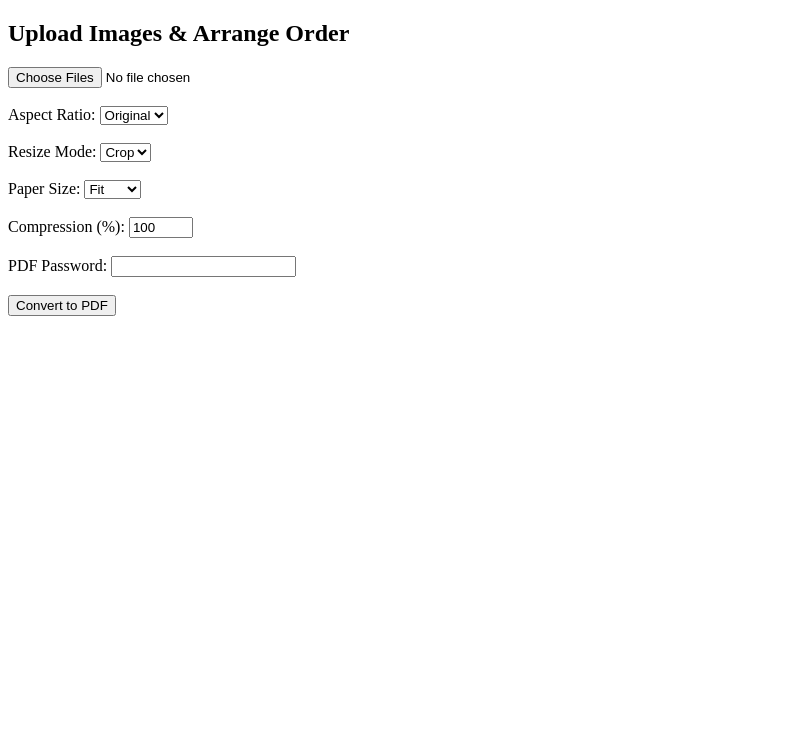
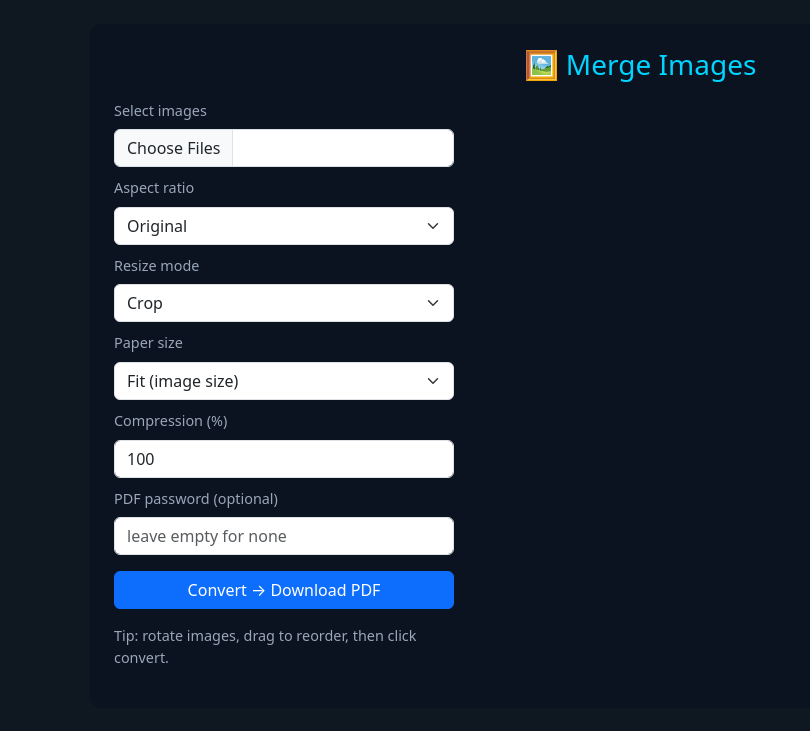
Before and after one commit to Nishant8704/image-merger, a Flask app: page / in a window 1280 px wide. Shown: the top 731 px of the page, without its empty margins (0-810 px from the left). Run offline with Flask 3, Linux system fonts and the light colour scheme; some libraries are stand-ins or nearby versions.

Commit message:
Update For UI

```diff
--- a/app.py
+++ b/app.py
@@ -1,116 +1,164 @@
-from flask import Flask, render_template, request, send_file
-from werkzeug.utils import secure_filename
+from flask import Flask, render_template, request, send_file, abort
 from PIL import Image, ImageOps
-from io import BytesIO
-from PyPDF2 import PdfWriter
-import os
+import io, os, json
+from PyPDF2 import PdfWriter, PdfReader
 
-app = Flask(__name__)
+app = Flask(__name__, template_folder="templates")
 
-# Standard paper sizes in points (1 point = 1/72 inch)
+# Paper sizes (pixels at ~300 DPI)
 PAPER_SIZES = {
-    "A4": (595, 842),       # 8.27 × 11.69 inches
-    "Letter": (612, 792),   # 8.5 × 11 inches
+    "A4": (1240, 1754),
+    "Letter": (1275, 1650),
+    "fit": None
 }
 
-def parse_aspect_ratio(ratio_str):
-    """Parses aspect ratio string like '16:9' into a float."""
-    if ratio_str == "original":
-        return None
-    w, h = map(int, ratio_str.split(":"))
-    return w / h
+def parse_int_safe(val, default=100):
+    """Convert value to int; return default if empty or invalid."""
+    try:
+        if val is None or str(val).strip() == "":
+            return default
+        return int(val)
+    except Exception:
+        return default
 
-def resize_image(img, target_aspect, mode, paper_size=None):
-    """Resize image with aspect ratio and paper size options."""
-    original_width, original_height = img.size
-    original_aspect = original_width / original_height
+def adjust_aspect_ratio(img, ratio, mode):
+    if ratio == "original":
+        return img
 
-    # Determine canvas size based on paper size
-    if paper_size and paper_size != "fit":
-        target_width, target_height = PAPER_SIZES.get(paper_size, img.size)
-    else:
-        target_width, target_height = original_width, original_height
-
-    # Adjust aspect ratio if needed
-    if target_aspect:
-        new_height = int(original_width / target_aspect)
-        if new_height <= original_height:
-            img = img.crop((0, (original_height - new_height) // 2, original_width, (original_height + new_height) // 2))
-        else:
-            new_width = int(original_height * target_aspect)
-            img = img.crop(((original_width - new_width) // 2, 0, (original_width + new_width) // 2, original_height))
-
-    # Resize and pad/crop based on mode
-    if paper_size and paper_size != "fit":
-        img = img.resize((target_width, target_height), Image.LANCZOS)
-        canvas = Image.new("RGB", (target_width, target_height), "white")
-
-        if mode == "pad":
-            img = ImageOps.contain(img, (target_width, target_height), method=Image.LANCZOS)
-            offset = ((target_width - img.size[0]) // 2, (target_height - img.size[1]) // 2)
-            canvas.paste(img, offset)
-        else:  # crop
-            img = ImageOps.fit(img, (target_width, target_height), method=Image.LANCZOS)
-            canvas = img
-
-        return canvas
+    width, height = img.size
+    if ratio == "4:3":
+        target_ratio = 4 / 3
+    elif ratio == "16:9":
+        target_ratio = 16 / 9
     else:
         return img
+
+    current_ratio = width / height
+
+    if mode == "crop":
+        # Crop to match target ratio
+        if current_ratio > target_ratio:  # too wide
+            new_width = int(height * target_ratio)
+            left = (width - new_width) // 2
+            img = img.crop((left, 0, left + new_width, height))
+        else:  # too tall
+            new_height = int(width / target_ratio)
+            top = (height - new_height) // 2
+            img = img.crop((0, top, width, top + new_height))
+    elif mode == "pad":
+        # Pad with white background to match target ratio
+        if current_ratio > target_ratio:  # too wide -> increase height
+            target_height = int(width / target_ratio)
+            new_img = Image.new("RGB", (width, target_height), (255,255,255))
+            top = (target_height - height) // 2
+            new_img.paste(img, (0, top))
+            img = new_img
+        else:  # too tall -> increase width
+            target_width = int(height * target_ratio)
+            new_img = Image.new("RGB", (target_width, height), (255,255,255))
+            left = (target_width - width) // 2
+            new_img.paste(img, (left, 0))
+            img = new_img
+
+    return img
+
+def resize_to_paper(img, paper_size):
+    if paper_size not in PAPER_SIZES or PAPER_SIZES[paper_size] is None:
+        return img
+    target = PAPER_SIZES[paper_size]
+    return ImageOps.fit(img, target, Image.LANCZOS)
 
 @app.route("/", methods=["GET", "POST"])
 def index():
     if request.method == "POST":
         files = request.files.getlist("images")
-        order = request.form.get("order", "").split(",")
-        aspect_ratio = parse_aspect_ratio(request.form.get("aspect_ratio", "original"))
+        order_field = request.form.get("order", "")
+        rotations_field = request.form.get("rotations", "{}")
+        aspect_ratio = request.form.get("aspect_ratio", "original")
         resize_mode = request.form.get("resize_mode", "crop")
         paper_size = request.form.get("paper_size", "fit")
-        compress_ratio = int(request.form.get("compress_ratio", "100"))
+        compress_ratio = parse_int_safe(request.form.get("compress_ratio"), default=100)
         pdf_password = request.form.get("pdf_password", "").strip()
 
-        # Keep original filenames for correct ordering
-        file_dict = {file.filename: file for file in files}
+        # parse rotations JSON (filename -> degrees)
+        try:
+            rotations = json.loads(rotations_field) if rotations_field else {}
+        except Exception:
+            rotations = {}
 
-        if order and order != ['']:
-            ordered_files = [file_dict[name] for name in order if name in file_dict]
+        # Build mapping of uploaded files by filename
+        file_map = {f.filename: f for f in files}
+
+        # Build ordered list of file objects according to client order
+        ordered_files = []
+        if order_field:
+            order_names = [n for n in order_field.split(",") if n]
+            for name in order_names:
+                if name in file_map:
+                    ordered_files.append(file_map[name])
+            # Append any remaining files that weren't in order list
+            for f in files:
+                if f not in ordered_files:
+                    ordered_files.append(f)
         else:
             ordered_files = files
 
-        pdf_io = BytesIO()
-        pdf_writer = PdfWriter()
+        if not ordered_files:
+            return abort(400, "No images uploaded.")
 
-        for file in ordered_files:
-            img = Image.open(file.stream).convert("RGB")
-            img = resize_image(img, aspect_ratio, resize_mode, paper_size)
+        processed_imgs = []
+        for f in ordered_files:
+            try:
+                img = Image.open(f.stream).convert("RGB")
+            except Exception:
+                continue
 
+            # apply rotation if provided (client sends degrees clockwise)
+            deg = parse_int_safe(rotations.get(f.filename, 0), default=0)
+            if deg:
+                # Pillow rotates counter-clockwise; to rotate clockwise use negative angle
+                img = img.rotate(-deg, expand=True)
+
+            # aspect ratio and resize/paper
+            img = adjust_aspect_ratio(img, aspect_ratio, resize_mode)
+            img = resize_to_paper(img, paper_size)
+
+            # compression: if <100 compress to JPEG and reload as Pillow image (keeps memory low)
             if compress_ratio < 100:
-                compressed_io = BytesIO()
-                img.save(compressed_io, format="JPEG", quality=compress_ratio)
-                compressed_io.seek(0)
-                img = Image.open(compressed_io)
+                buf = io.BytesIO()
+                img.save(buf, format="JPEG", quality=compress_ratio)
+                buf.seek(0)
+                img = Image.open(buf).convert("RGB")
 
-            page_io = BytesIO()
-            img.save(page_io, format="PDF")
-            page_io.seek(0)
+            processed_imgs.append(img)
 
-            pdf_writer.append(page_io)
+        # Create PDF from processed images using Pillow
+        pdf_bytes = io.BytesIO()
+        if len(processed_imgs) == 1:
+            processed_imgs[0].save(pdf_bytes, format="PDF")
+        else:
+            processed_imgs[0].save(pdf_bytes, format="PDF", save_all=True, append_images=processed_imgs[1:])
+        pdf_bytes.seek(0)
 
+        # If password provided, rewrap with PyPDF2
         if pdf_password:
-            pdf_writer.encrypt(pdf_password)
+            reader = PdfReader(pdf_bytes)
+            writer = PdfWriter()
+            for page in reader.pages:
+                writer.add_page(page)
+            writer.encrypt(pdf_password)
+            out = io.BytesIO()
+            writer.write(out)
+            out.seek(0)
+            return send_file(out, as_attachment=True, download_name="converted.pdf", mimetype="application/pdf")
 
-        pdf_writer.write(pdf_io)
-        pdf_io.seek(0)
+        pdf_bytes.seek(0)
+        return send_file(pdf_bytes, as_attachment=True, download_name="converted.pdf", mimetype="application/pdf")
 
-        return send_file(
-            pdf_io,
-            as_attachment=True,
-            download_name="converted.pdf",
-            mimetype="application/pdf"
-        )
-
+    # GET
     return render_template("index.html")
 
+
 if __name__ == "__main__":
-    import webbrowser, threading
-    threading.Timer(1.5, lambda: webbrowser.open("http://127.0.0.1:5000/")).start()
-    app.run(host="0.0.0.0", port=5000, debug=False)
+    port = int(os.environ.get("PORT", 5000))
+    app.run(host="0.0.0.0", port=port, debug=True)
--- a/templates/index.html
+++ b/templates/index.html
@@ -1,101 +1,260 @@
-<!DOCTYPE html>
-<html>
+<!doctype html>
+<html lang="en">
 <head>
-    <title>Image to PDF - Custom Order</title>
+  <meta charset="utf-8" />
+  <meta name="viewport" content="width=device-width,initial-scale=1" />
+  <title>Image to PDF — interactive</title>
+
+  <!-- Bootstrap 5 -->
+  <link href="https://cdn.jsdelivr.net/npm/bootstrap@5.3.2/dist/css/bootstrap.min.css" rel="stylesheet">
+
   <style>
-        .file-list { display: flex; flex-direction: column; gap: 5px; }
-        .file-item { padding: 8px; background: #f0f0f0; border: 1px solid #ccc; cursor: grab; }
-        .file-item.dragging { opacity: 0.5; }
+    body { background:#0f1720; color:#e6eef8; }
+    .card { background: #0b1220; border: none; border-radius:12px; }
+    .preview { display:flex; flex-wrap:wrap; gap:12px; }
+    .img-card {
+      width:150px;
+      background:#0e1724; border-radius:8px; padding:8px; position:relative;
+      display:flex; flex-direction:column; align-items:center; gap:6px;
+      cursor:grab;
+    }
+    .img-card img { max-width:130px; max-height:110px; transition:transform .25s; border-radius:6px; }
+    .img-actions { display:flex; gap:6px; }
+    .drag-handle { position:absolute; top:6px; right:6px; opacity:.6; cursor:grab; }
+    .btn-ghost { background:transparent; border:1px solid rgba(255,255,255,0.06); color:#e6eef8; }
+    input[type=file] { color: white; }
+    .muted { color:#9aa7b8; font-size:.9rem; }
   </style>
 </head>
 <body>
-    <h2>Upload Images & Arrange Order</h2>
+  <div class="container py-4">
+    <div class="card p-4 mx-auto" style="max-width:1100px;">
+      <h3 class="text-center mb-3" style="color: #00d4ff;">🖼️ Merge Images</h3>
 
-    <form method="POST" enctype="multipart/form-data" onsubmit="updateOrder()">
-        <input type="file" name="images" id="images" multiple accept="image/*" onchange="displayFiles()"><br><br>
+      <form id="mainForm" method="post" enctype="multipart/form-data">
+        <div class="row g-3">
+          <!-- left: controls -->
+          <div class="col-md-4">
+            <label class="form-label muted">Select images</label>
+            <input id="fileInput" name="images" type="file" accept="image/*" multiple class="form-control mb-2">
 
-        <div class="file-list" id="fileList"></div>
-
-        <input type="hidden" name="order" id="order">
-
-        <label>Aspect Ratio:</label>
-        <select name="aspect_ratio">
+            <label class="form-label muted">Aspect ratio</label>
+            <select name="aspect_ratio" class="form-select mb-2">
               <option value="original">Original</option>
               <option value="4:3">4:3</option>
               <option value="16:9">16:9</option>
-        </select><br><br>
+            </select>
 
-        <label>Resize Mode:</label>
-        <select name="resize_mode">
+            <label class="form-label muted">Resize mode</label>
+            <select name="resize_mode" class="form-select mb-2">
               <option value="crop">Crop</option>
               <option value="pad">Pad</option>
-        </select><br><br>
+            </select>
 
-        <label>Paper Size:</label>
-        <select name="paper_size">
-            <option value="fit">Fit</option>
-            <option value="A4">A4</option>
-            <option value="Letter">Letter</option>
-        </select><br><br>
+            <label class="form-label muted">Paper size</label>
+            <select name="paper_size" class="form-select mb-2">
+              <option value="fit">Fit (image size)</option>
+              <option value="A4">A4 (300 DPI)</option>
+              <option value="Letter">Letter (300 DPI)</option>
+            </select>
 
-        <label>Compression (%):</label>
-        <input type="number" name="compress_ratio" value="100" min="10" max="100"><br><br>
+            <label class="form-label muted">Compression (%)</label>
+            <input name="compress_ratio" type="number" min="10" max="100" value="100" class="form-control mb-2">
 
-        <label>PDF Password:</label>
-        <input type="text" name="pdf_password"><br><br>
+            <label class="form-label muted">PDF password (optional)</label>
+            <input name="pdf_password" type="text" class="form-control mb-3" placeholder="leave empty for none">
 
-        <button type="submit">Convert to PDF</button>
+            <!-- hidden fields to pass order & rotations -->
+            <input type="hidden" name="order" id="orderField">
+            <input type="hidden" name="rotations" id="rotationsField">
+
+            <button type="submit" class="btn btn-primary w-100">Convert → Download PDF</button>
+
+            <p class="mt-3 muted">Tip: rotate images, drag to reorder, then click convert.</p>
+          </div>
+
+          <!-- right: preview -->
+          <div class="col-md-8">
+            <div id="preview" class="preview"></div>
+          </div>
+        </div>
       </form>
+    </div>
+  </div>
 
+  <!-- scripts -->
+  <script src="https://cdn.jsdelivr.net/npm/bootstrap@5.3.2/dist/js/bootstrap.bundle.min.js"></script>
   <script>
-        let dragged;
+    const fileInput = document.getElementById("fileInput");
+    const preview = document.getElementById("preview");
+    const orderField = document.getElementById("orderField");
+    const rotationsField = document.getElementById("rotationsField");
+    const form = document.getElementById("mainForm");
 
-        function displayFiles() {
-            const fileInput = document.getElementById("images");
-            const fileList = document.getElementById("fileList");
-            fileList.innerHTML = "";
+    // array of objects: { file: File, name: filename, rotate: degrees }
+    let filesArr = [];
 
-            Array.from(fileInput.files).forEach(file => {
-                const div = document.createElement("div");
-                div.classList.add("file-item");
-                div.draggable = true;
-                div.dataset.filename = file.name;
-                div.innerText = file.name;
-
-                div.addEventListener("dragstart", (e) => {
-                    dragged = div;
-                    div.classList.add("dragging");
+    fileInput.addEventListener("change", (e) => {
+      const fileList = Array.from(e.target.files);
+      // rebuild filesArr: keep existing files with same name where possible
+      filesArr = fileList.map(f => {
+        // if previously present, keep rotation
+        const existing = filesArr.find(x => x.name === f.name);
+        return { file: f, name: f.name, rotate: existing ? existing.rotate : 0 };
+      });
+      renderPreview();
     });
 
-                div.addEventListener("dragend", () => {
-                    dragged.classList.remove("dragging");
-                    dragged = null;
+    function renderPreview() {
+      preview.innerHTML = "";
+      filesArr.forEach((item, idx) => {
+        const url = URL.createObjectURL(item.file);
+        const card = document.createElement("div");
+        card.className = "img-card";
+        card.setAttribute("draggable","true");
+        card.dataset.index = idx;
+
+        // drag handle (visual)
+        const handle = document.createElement("div");
+        handle.className = "drag-handle muted";
+        handle.innerHTML = "⋮⋮";
+        card.appendChild(handle);
+
+        const img = document.createElement("img");
+        img.src = url;
+        img.alt = item.name;
+        img.style.transform = `rotate(${item.rotate}deg)`;
+        card.appendChild(img);
+
+        const name = document.createElement("div");
+        name.style.fontSize = "0.85rem";
+        name.style.textAlign = "center";
+        name.style.wordBreak = "break-word";
+        name.textContent = item.name;
+        card.appendChild(name);
+
+        const actions = document.createElement("div");
+        actions.className = "img-actions mt-2";
+
+        const rotBtn = document.createElement("button");
+        rotBtn.type = "button";
+        rotBtn.className = "btn btn-sm btn-ghost";
+        rotBtn.textContent = "Rotate ⟳";
+        rotBtn.addEventListener("click", () => {
+          item.rotate = (item.rotate + 90) % 360;
+          img.style.transform = `rotate(${item.rotate}deg)`;
+        });
+        actions.appendChild(rotBtn);
+
+        const removeBtn = document.createElement("button");
+        removeBtn.type = "button";
+        removeBtn.className = "btn btn-sm btn-danger";
+        removeBtn.textContent = "Remove";
+        removeBtn.addEventListener("click", () => {
+          filesArr.splice(idx, 1);
+          renderPreview();
+        });
+        actions.appendChild(removeBtn);
+
+        card.appendChild(actions);
+        preview.appendChild(card);
       });
 
-                div.addEventListener("dragover", (e) => {
+      enableDragAndDrop();
+    }
+
+    // Drag & drop reordering
+    function enableDragAndDrop() {
+      const cards = preview.querySelectorAll(".img-card");
+      let dragSrc = null;
+
+      cards.forEach(card => {
+        card.addEventListener("dragstart", (e) => {
+          dragSrc = card;
+          card.style.opacity = "0.4";
+        });
+
+        card.addEventListener("dragend", (e) => {
+          card.style.opacity = "1";
+        });
+
+        card.addEventListener("dragover", (e) => {
           e.preventDefault();
-                    const target = e.target.closest(".file-item");
-                    if (target && target !== dragged) {
-                        const list = target.parentNode;
-                        const children = Array.from(list.children);
-                        const draggedIndex = children.indexOf(dragged);
-                        const targetIndex = children.indexOf(target);
-                        if (draggedIndex < targetIndex) {
-                            list.insertBefore(dragged, target.nextSibling);
-                        } else {
-                            list.insertBefore(dragged, target);
-                        }
+        });
+
+        card.addEventListener("drop", (e) => {
+          e.preventDefault();
+          if (dragSrc && dragSrc !== card) {
+            const srcIdx = Number(dragSrc.dataset.index);
+            const tgtIdx = Number(card.dataset.index);
+            // swap positions in filesArr
+            const item = filesArr.splice(srcIdx,1)[0];
+            filesArr.splice(tgtIdx,0,item);
+            renderPreview();
           }
         });
-
-                fileList.appendChild(div);
       });
     }
 
-        function updateOrder() {
-            const fileNames = Array.from(document.querySelectorAll(".file-item"))
-                                   .map(el => el.dataset.filename);
-            document.getElementById("order").value = fileNames.join(",");
+    // before submit, prepare hidden fields: order (names) and rotations (JSON)
+    form.addEventListener("submit", (e) => {
+      if (filesArr.length === 0) {
+        e.preventDefault();
+        alert("Please add at least one image.");
+        return;
+      }
+
+      // set order names
+      orderField.value = filesArr.map(x => x.name).join(",");
+
+      // set rotations map
+      const rotationsMap = {};
+      filesArr.forEach(x => { rotationsMap[x.name] = x.rotate || 0; });
+      rotationsField.value = JSON.stringify(rotationsMap);
+
+      // IMPORTANT: We must attach the files in the order of filesArr to the form data.
+      // Standard form submit will send the original file input order; to ensure correct order,
+      // we will build a FormData and send via fetch instead of normal submit.
+      e.preventDefault();
+      submitFormWithOrderedFiles();
+    });
+
+    function submitFormWithOrderedFiles() {
+      const fd = new FormData();
+      // append images in the current filesArr order (key "images" multiple)
+      filesArr.forEach(item => fd.append("images", item.file, item.name));
+      // append other fields from form
+      const other = new FormData(form);
+      // copy other fields (except images)
+      for (const [k,v] of other.entries()) {
+        if (k === "images") continue;
+        fd.set(k, v);
+      }
+
+      // send via fetch to the same URL (POST)
+      fetch("/", {
+        method: "POST",
+        body: fd
+      })
+      .then(resp => {
+        if (!resp.ok) throw new Error("Network response was not ok");
+        return resp.blob();
+      })
+      .then(blob => {
+        // download the returned PDF blob
+        const url = URL.createObjectURL(blob);
+        const a = document.createElement("a");
+        a.href = url;
+        a.download = "converted.pdf";
+        document.body.appendChild(a);
+        a.click();
+        a.remove();
+        URL.revokeObjectURL(url);
+      })
+      .catch(err => {
+        console.error(err);
+        alert("Upload/convert failed — check developer console for details.");
+      });
     }
   </script>
 </body>
```
Lines whose indentation alone changed are shown as unchanged.
